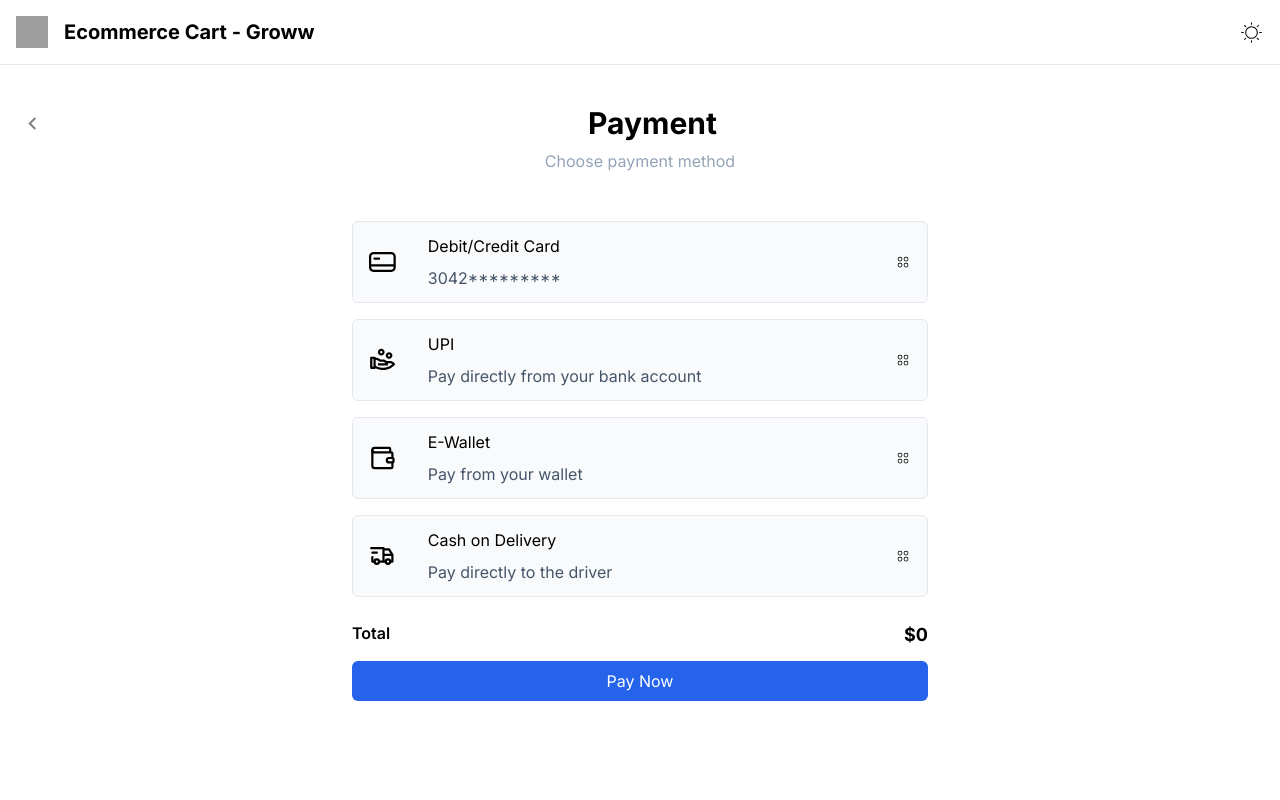
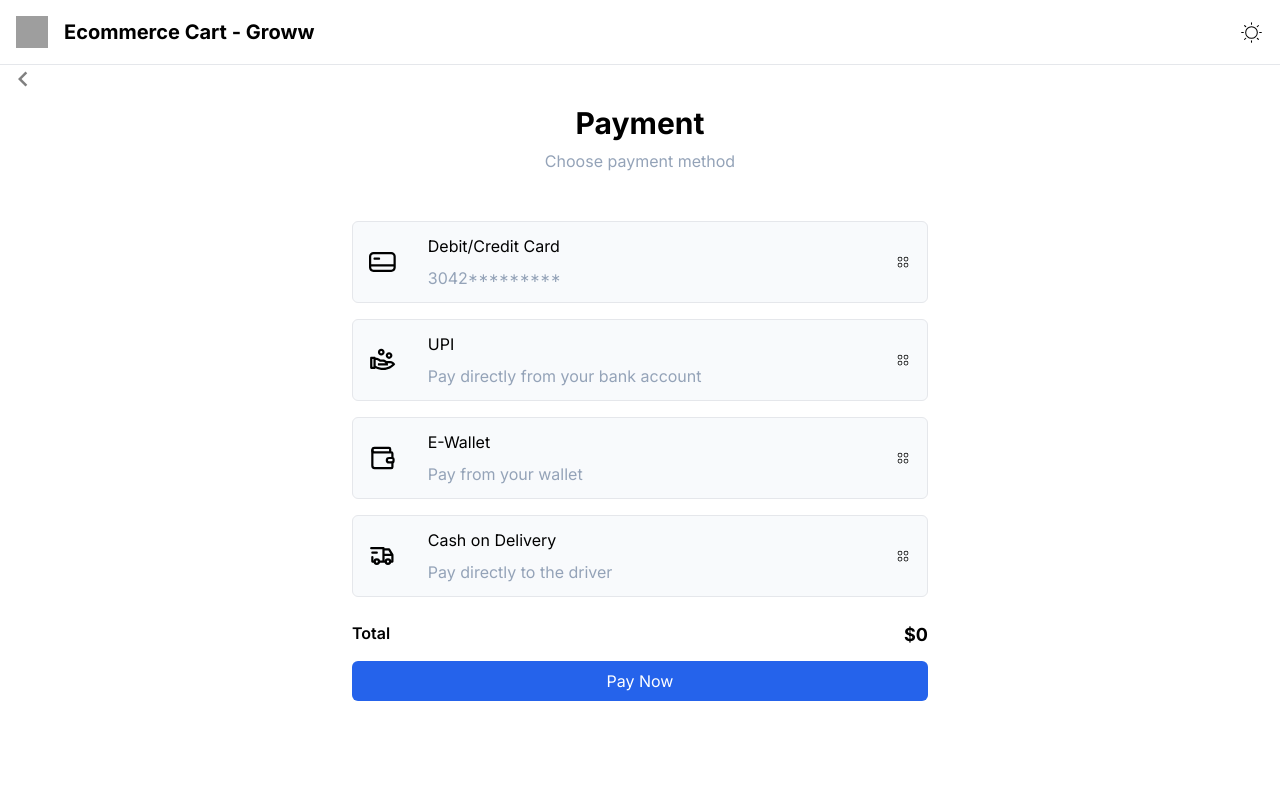
Before and after one commit to Anurag-Singh-Yadav/my-assignment, a Next.js app: page /payment in a window 1280 px wide. Shown: the top 800 px of the page. Built offline with nearby package versions, Linux system fonts and the light colour scheme; grey boxes are pictures that could not be loaded.

Commit message:
text-color

```diff
--- a/src/app/constants/index.js
+++ b/src/app/constants/index.js
@@ -6,7 +6,7 @@ import { CgCreditCard } from "react-icons/cg";
 import { TbTruckDelivery } from "react-icons/tb";
 export const paymentMethods = [
   {
-    id: "Cards",
+    id: "CARDS",
     title: "Debit/Credit Card",
     subtitle: "3042*********",
     icon: React.createElement(CgCreditCard, { size: 30 }),
--- a/src/app/page.js
+++ b/src/app/page.js
@@ -1,5 +1,4 @@
 "use client";
-
 import CartItem from "@/components/CartItem";
 import EmptyCart from "@/components/EmptyCart";
 import Loader from "@/components/Loader";
@@ -11,7 +10,6 @@ import {setPaymentMethods, setCart} from "./GlobalRedux/Features/GlobalStateSlic
 export default function Home() {
   const [loading, setLoading] = useState(true);
   const [subTotal, setSubTotal] = useState(0);
-  const [cartItemsText, setCartItemsText] = useState("Item");
   const dispatch = useDispatch();
   const cart = useSelector((state) => state.GlobalState.cart);
   const getCartItems = async () => {
@@ -54,24 +52,13 @@ export default function Home() {
                       Shopping Cart
                     </h2>
                     <p className="text-gray-500">
-                      ({cart.length} {cartItemsText})
+                      ({cart.length} {"Items"})
                     </p>
                   </div>
                   {cart.map((product, index) => (
                     <CartItem
-                      key={product.id}
-                      onClickDelete={() => {
-                        hookCart.removeItemFromCart(index);
-                      }}
+                      key={index}
                       {...product}
-                      onChangeQuantity={(productId, quantity) => {
-                        let existingCart = cart.map((item) =>
-                          item.id === productId
-                            ? { ...item, quantity: quantity }
-                            : item
-                        );
-                        setCart(existingCart);
-                      }}
                     />
                   ))}
                 </div>
--- a/src/app/payment/page.js
+++ b/src/app/payment/page.js
@@ -22,16 +22,20 @@ function Page() {
     setPaymentMethodsAvailable(payment);
   }, []);
   return (
-    <div className="flex  flex-col pt-10 px-5 min-h-screen">
-      <div className="flex items-center w-full">
+    <div className="flex relative flex-col pt-10 px-5 min-h-screen">
+      <div className="flex fixed top-16 left-2 items-center w-fit">
         <Link href="/">
-          <MdKeyboardArrowLeft size={25} color="gray" />
+          <MdKeyboardArrowLeft size={30} color="gray" />
         </Link>
-        <div className="text-3xl font-bold w-full text-center">Payment</div>
       </div>
-      <h2 className="text-center mb-10  mt-2 text-slate-400">
-        Choose payment method
-      </h2>
+      <div>
+        <h1 className="text-3xl font-bold w-full text-center">
+          Payment
+        </h1>
+        <h2 className="text-center mb-10  mt-2 text-slate-400">
+          Choose payment method
+        </h2>
+      </div>
       <div className="flex flex-col w-full h-full items-center">
         {paymentMethods.map((method) => {
           const isClickable = paymentMethodsAvailable?.includes(method.id);
@@ -43,7 +47,7 @@ function Page() {
               }}
               className={`rounded-md border px-4 py-3 flex max-w-xl w-full gap-8 my-2 items-center  ${
                 isClickable
-                  ? "dark:hover:bg-slate-200 hover:bg-slate-200 dark:bg-[#101012] cursor-pointer "
+                  ? "dark:hover:bg-gray-600 hover:bg-slate-200 dark:bg-[#101012] cursor-pointer "
                   : "dark:bg-[#1E1E1E] bg-slate-50 "
               }`}
             >
@@ -53,7 +57,7 @@ function Page() {
                   <h5 className="truncate overflow-hidden max-w-full">
                     {method.title}
                   </h5>
-                  <p className="text-slate-600 font-sm">{method.subtitle}</p>
+                  <p className="text-slate-400 font-sm">{method.subtitle}</p>
                 </div>
 
                 {method.id === selected ? (
@@ -67,7 +71,7 @@ function Page() {
             </div>
           );
         })}
-        <PaymentComponent totalAmount={totalPayment} selected = {selected} />
+        <PaymentComponent totalAmount={totalPayment} selected={selected} />
       </div>
     </div>
   );
--- a/src/components/CartItem.jsx
+++ b/src/components/CartItem.jsx
@@ -1,25 +1,18 @@
 "use client";
 import Image from "next/image";
 const CartItem = ({
-  isGiftWrapping,
   title,
-  description,
   quantity,
   image: imageUrl,
-  currency,
   price,
-  onChangeQuantity,
-  onClickDelete,
 }) => {
-  const handleDeleteClick = () => {
-    onClickDelete?.();
-  };
+
 
   return (
     <div className="flex flex-col md:flex-row justify-between border p-6 rounded-lg">
       <li
         li
-        key={name}
+        key={"name"}
         className="flex flex-col py-6 sm:flex-row sm:justify-between"
       >
         <div className="flex w-full space-x-2 sm:space-x-4 items-center gap-8">
```
